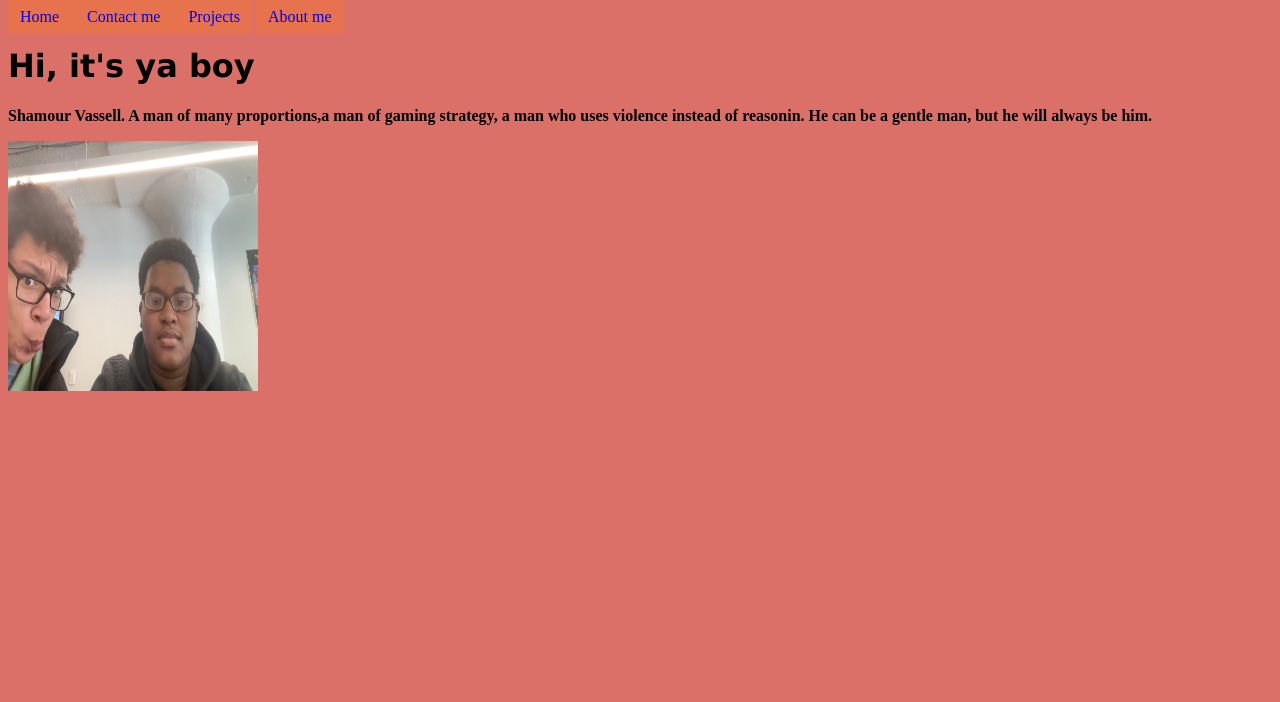
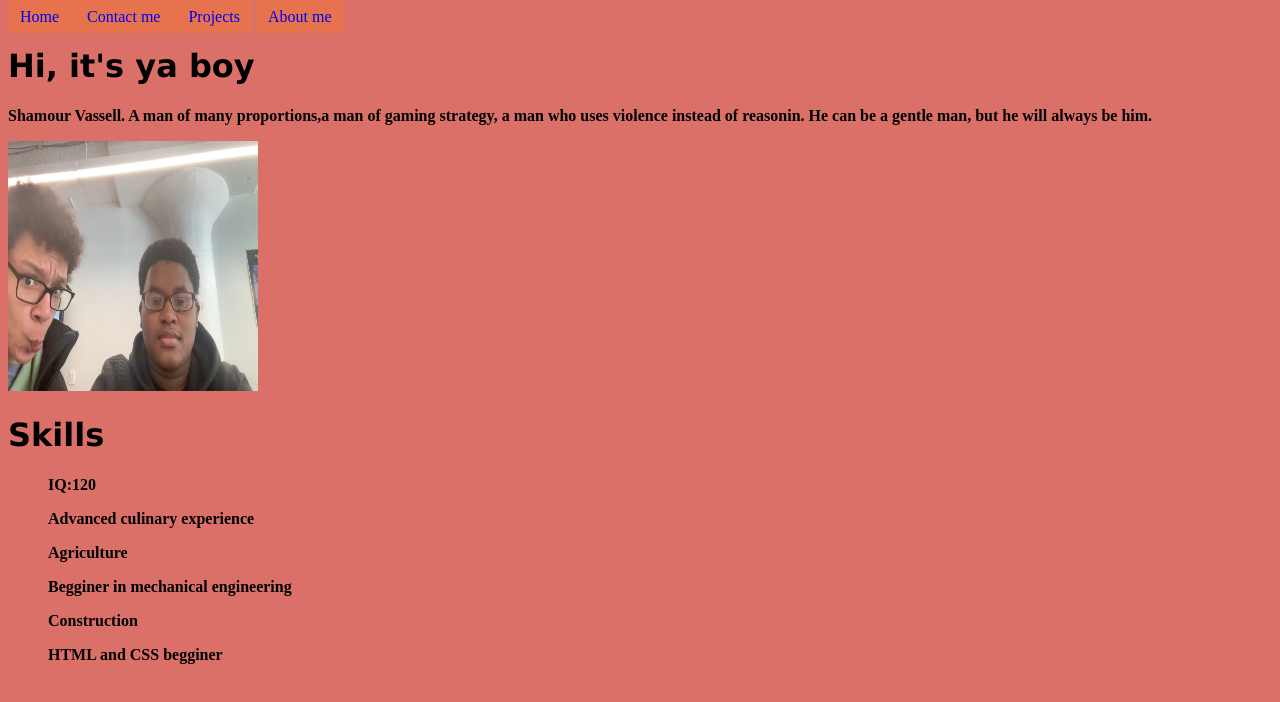
Before and after one commit to ShamourV/ShamourV.github.io, a plain HTML site: page index.html in a window 1280 px wide. Drawn offline with Linux system fonts and the light colour scheme.

Commit message:
Visions 2.0

```diff
--- a/index.html
+++ b/index.html
@@ -18,6 +18,15 @@
     <h1>Hi, it's ya boy</h1>
     <p><b>Shamour Vassell. A man of many proportions,a man of gaming strategy, a man who uses violence instead of reasonin. He can be a gentle man, but he will always be him.</p></body>
    <img src="A picture of Shamour and his zesty friend.jpg" height="250" width="250">
+ <h1><b>Skills</b></h1>
+ <ul>
+ <p><b>IQ:120</p></b>
+ <p><b>Advanced culinary experience</b></p>
+ <p><b>Agriculture</b></p>
+ <p><b>Begginer in mechanical engineering</b></p>
+ <p><b>Construction</b></p>
+ <p><b>HTML and CSS begginer</b></p>
+ </ul>
 
     </body>
 </html>
```
Also changed, not shown: About me.html (+1 -1 lines).
